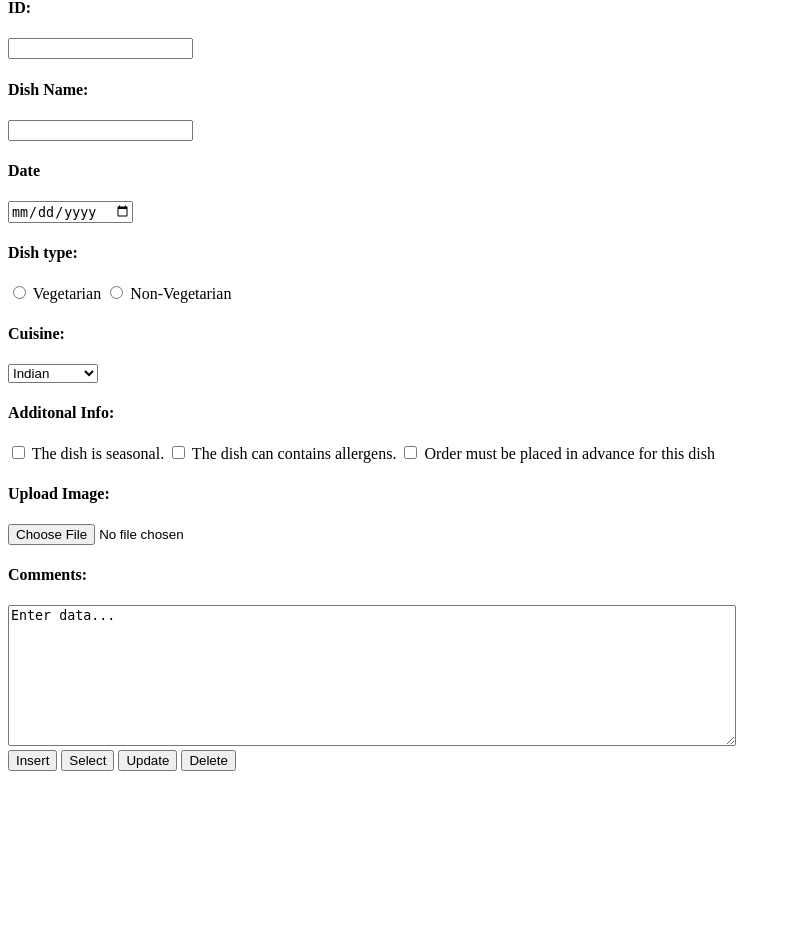
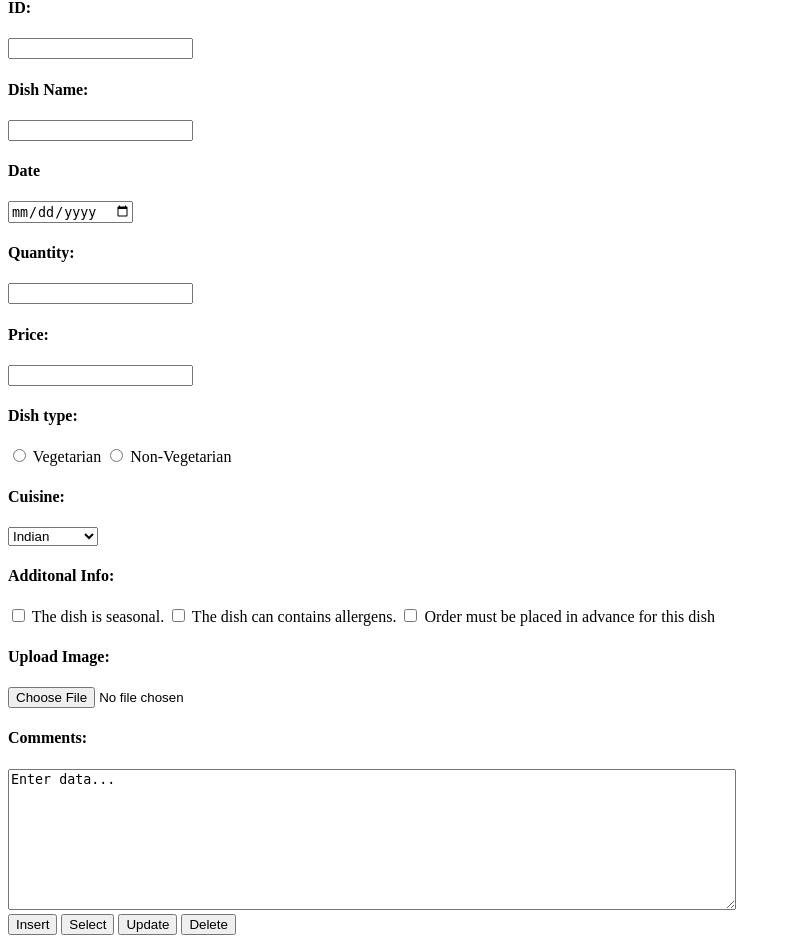
Before and after one commit to Nem3sisX/Capstone-vlog, a Django app: page / in a window 1280 px wide. Shown: the part 124-1067 px from the top of the page, without its empty margins (0-791 px from the left). Before the commit the page ends 895 px from the top, so only its background shows below. Run offline with Django 3.2, Linux system fonts and the light colour scheme.

Commit message:
Class based view implementation

```diff
--- a/CRUD_Restaurant/CRUD/models.py
+++ b/CRUD_Restaurant/CRUD/models.py
@@ -4,6 +4,8 @@ from django.db import models
 class Restaurant(models.Model):
     dish_name = models.CharField(max_length=100)
     date = models.DateField()
+    qty = models.IntegerField(default=0)
+    price = models.FloatField(default=0)
     dish_type = models.CharField(max_length=100)
     cuisine = models.CharField(max_length=100)
     seasonal = models.BooleanField(default=False)
--- a/CRUD_Restaurant/CRUD/urls.py
+++ b/CRUD_Restaurant/CRUD/urls.py
@@ -2,6 +2,6 @@ from django.urls import path
 from . import views
 
 urlpatterns = [
-    path("", views.index, name="index"),
-    path("restdata", views.restOP, name="restOP"),
+    path("", views.index.as_view(), name="index"),
+    path("restdata", views.restOP.as_view(), name="restOP"),
 ]
--- a/CRUD_Restaurant/CRUD/views.py
+++ b/CRUD_Restaurant/CRUD/views.py
@@ -1,18 +1,22 @@
 from django.shortcuts import render
 from CRUD.models import Restaurant
 from django.http import HttpResponse
+from django.views.generic.base import TemplateView
+from django.views import View
 
 
-def index(request):
-    return render(request, "index.html")
+class index(TemplateView):
+    template_name = "index.html"
 
 
-def restOP(request):
-    if request.method == "POST":
+class restOP(View):
+    def post(self, request):
         button = request.POST["b1"]
         if button == "Insert":
             dish = request.POST["dish"]
             date_val = request.POST["date_stamp"]
+            qty = request.POST["qty"]
+            price = request.POST["price"]
             dish_type = request.POST["food"]
             cuisine = request.POST["opt_val"]
             try:
@@ -32,6 +36,8 @@ def restOP(request):
             e = Restaurant.objects.create(
                 dish_name=dish,
                 date=date_val,
+                qty=qty,
+                price=price,
                 dish_type=dish_type,
                 cuisine=cuisine,
                 seasonal=seasonal,
@@ -51,6 +57,8 @@ def restOP(request):
             id = request.POST["id"]
             dish = request.POST["dish"]
             date_val = request.POST["date_stamp"]
+            qty = request.POST["qty"]
+            price = request.POST["price"]
             dish_type = request.POST["food"]
             cuisine = request.POST["opt_val"]
             try:
@@ -70,6 +78,8 @@ def restOP(request):
             obj = Restaurant.objects.get(pk=id)
             obj.dish_name = dish
             obj.date = date_val
+            obj.qty = qty
+            obj.price = qty
             obj.dish_type = dish_type
             obj.cuisine = cuisine
             obj.seasonal = seasonal
--- a/CRUD_Restaurant/CRUD_Restaurant/settings.py
+++ b/CRUD_Restaurant/CRUD_Restaurant/settings.py
@@ -78,7 +78,7 @@ WSGI_APPLICATION = "CRUD_Restaurant.wsgi.application"
 DATABASES = {
     'default' : {
         'ENGINE' : 'django.db.backends.postgresql',
-        'NAME' : 'Restaurant',
+        'NAME' : 'Restaurant_CRUD',
         'USER' : 'postgres',
         'PASSWORD' : 'admin',
         'HOST' : 'localhost'
--- a/CRUD_Restaurant/templates/index.html
+++ b/CRUD_Restaurant/templates/index.html
@@ -25,6 +25,14 @@
             <h4>Date</h4>
         </label>
         <input type="date" id="date_stamp" name="date_stamp"> <br>
+        <label for="qty">
+            <h4>Quantity:</h4>
+        </label>
+        <input type="number" id="qty" name="qty"><br>
+        <label for="price">
+            <h4>Price:</h4>
+        </label>
+        <input type="number" step="0.01" id="price" name="price"><br>
         <label>
             <h4>Dish type:</h4>
         </label>
--- a/CRUD_Restaurant/templates/result.html
+++ b/CRUD_Restaurant/templates/result.html
@@ -12,6 +12,8 @@
     <h1>{{msg}}</h1>
     <h1>{{obj.dish_name}}</h1>
     <h1>{{obj.date}}</h1>
+    <h1>{{obj.qty}}</h1>
+    <h1>Rs. {{obj.price}}</h1>
     <h1>{{obj.dish_type}}</h1>
     <h1>{{obj.cuisine}}</h1>
     <h1>{{obj.seasonal}}</h1>
```
Also changed, not shown: CRUD_Restaurant/CRUD/migrations/0001_initial.py, CRUD_Restaurant/db.sqlite3 (deleted), CRUD_Restaurant/media/pics/arthur-osipyan-BET_3dBYpYk-unsplash.jpg (added), CRUD_Restaurant/media/pics/hakka_noodles.jpg (added).
